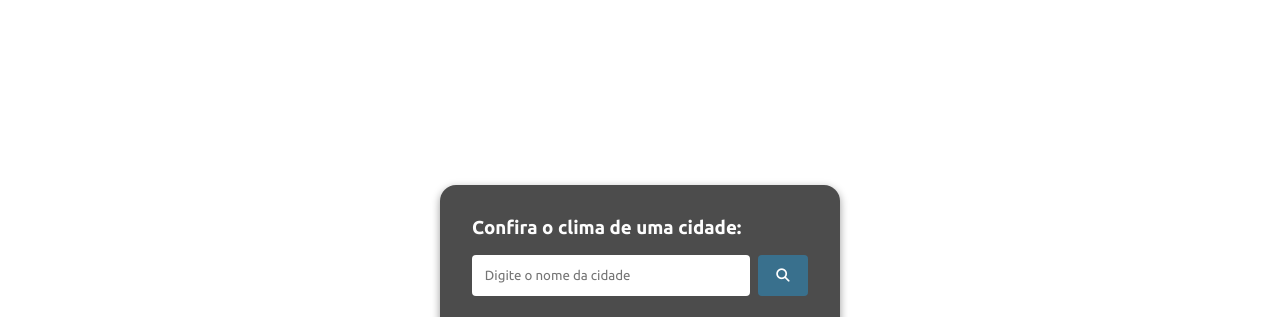
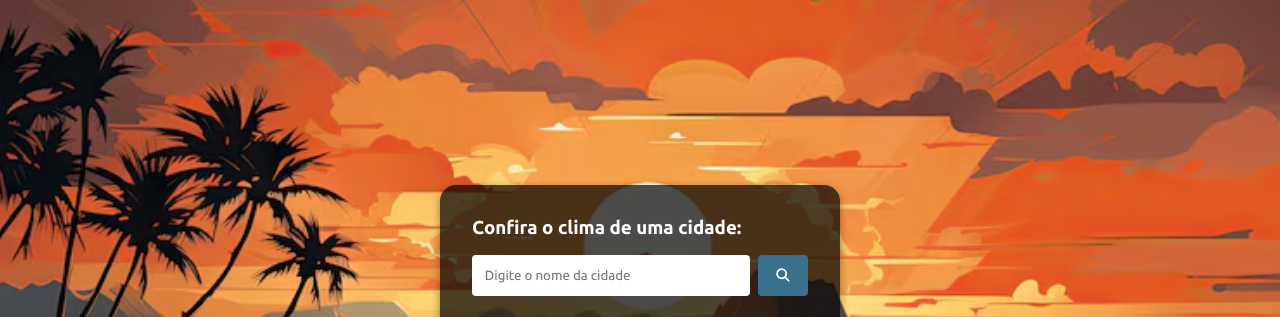
Before and after one commit to MarquesVitor01/App-Clima, a plain HTML site: page index.html in a window 1280 px wide. Shown: the top 317 px of the page. Drawn offline with Linux system fonts and the light colour scheme; the site is published under a folder, as on GitHub Pages, so addresses that start at the root find nothing.

Commit message:
Atualiza imagens e CSS

```diff
--- a/css/styles.css
+++ b/css/styles.css
@@ -6,7 +6,7 @@
 }
 
 body {
-  background: url(/img/banner.avif);
+  background: url("../img/banner.avif");
   display: flex;
   justify-content: center;
   align-items: center;
```
